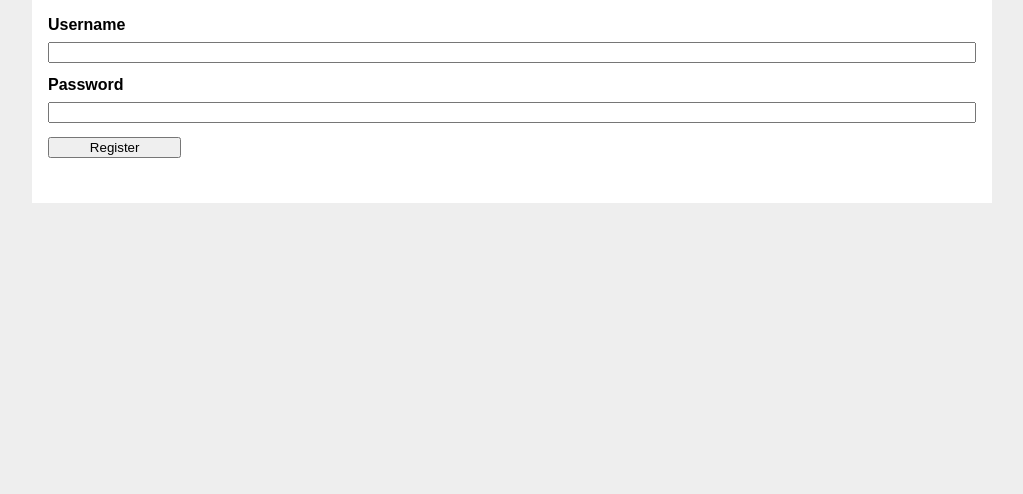
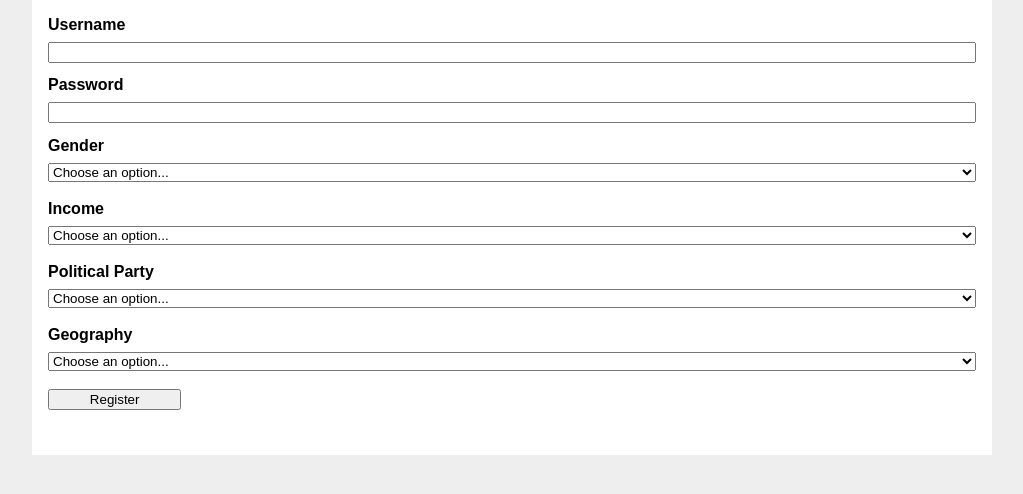
Before and after one commit to JakeChvatal/philosofound, a Flask app: page /auth/register in a window 1280 px wide. Shown: the part 98-592 px from the top of the page, without its empty margins (128-1151 px from the left). Run offline with Flask 2, Linux system fonts and the light colour scheme.

Commit message:
added demographic info to user registration

```diff
--- a/flaskr/auth.py
+++ b/flaskr/auth.py
@@ -13,6 +13,11 @@ def register():
         # request.form is dict mapping for form keys and values
         username = request.form['username']
         password = request.form['password']
+        gender = request.form['gender']
+        income = request.form['income']
+        party = request.form['party']
+        geography = request.form['geography']
+
         db = get_db()
         error = None
 
@@ -21,6 +26,14 @@ def register():
             error = 'Username is required.'
         elif not password:
             error = 'Password is required.'
+        elif gender == "Choose an option...":
+            error = 'Gender is required.'
+        elif income == "Choose an option...":
+            error = 'Income is required.'
+        elif party == "Choose an option...":
+            error = 'Party is required.'
+        elif geography == "Choose an option...":
+            error = "Geography is required."
         elif db.execute(
             'SELECT user_id FROM user WHERE username = ?', (username,)
             # fetchone gets first row of the query
@@ -28,12 +41,13 @@ def register():
             #.format inserts things in order into curly braces
             error = 'User {} is already registered.'.format(username)
 
+
         # add user to database if there is no error
         if error is None:
             # add username and securely hashed password to db
             db.execute(
-                'INSERT INTO user (username, password) VALUES (?, ?)',
-                (username, generate_password_hash(password))
+                'INSERT INTO user (username, password, gender, income, party, geography) VALUES (?, ?, ?, ?, ?, ?)',
+                (username, generate_password_hash(password), gender, income, party, geography)
             )
             db.commit()
             # generates redirect response for the url (???)
--- a/flaskr/templates/auth/register.html
+++ b/flaskr/templates/auth/register.html
@@ -10,6 +10,51 @@
     <input name="username" id="username" required>
     <label for="password">Password</label>
     <input type="password" name="password" id="password" required>
+
+    <label for="username">Gender</label>
+    <select name="gender" id="gender" required>
+      <option>Choose an option...</option>
+      <option>Female</option>
+      <option>Male</option>
+      <option>Non-Binary</option>
+      <option>Other</option>
+    </select>
+    <br>
+
+    <label for="income">Income</label>
+    <select name="income" id="income" required>
+      <option>Choose an option...</option>
+      <option>0 - 25,000 USD</option>
+      <option>25,000 USD - 50,000 USD</option>
+      <option>50,000 USD - 75,000 USD</option>
+      <option>75,000 USD - 100,000 USD</option>
+      <option>100,000 USD - 200,000 USD</option>
+      <option>200,000+ USD</option>
+    </select>
+    <br>
+
+    <label for="party">Political Party</label>
+    <select name="party" id="party" required>
+      <option>Choose an option...</option>
+      <option>Democrat</option>
+      <option>Republican</option>
+      <option>Independent</option>
+      <option>Other</option>
+    </select>
+    <br>
+
+    <label for="geography">Geography</label>
+    <select name="geography" id="geography" required>
+      <option>Choose an option...</option>
+      <option>West Coast US</option>
+      <option>Midwestern US</option>
+      <option>Southern US</option>
+      <option>East Coast US</option>
+      <option>Outside Territories</option>
+      <option>Non-US</option>
+    </select>
+    <br>
+
     <input type="submit" value="Register">
   </form>
 {% endblock %}
```
Also changed, not shown: flaskr/answer.py (+5 -5 lines), flaskr/schema.sql (+5 -5 lines).
